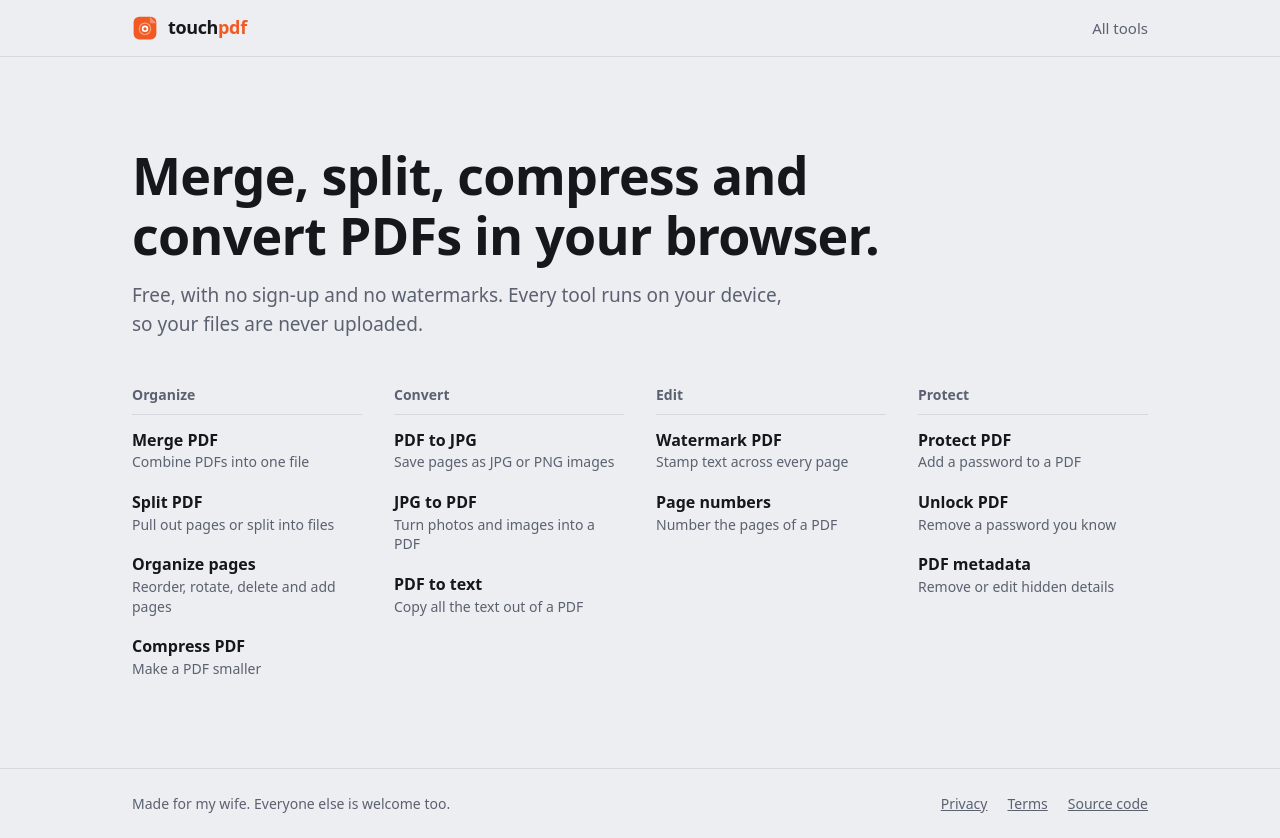
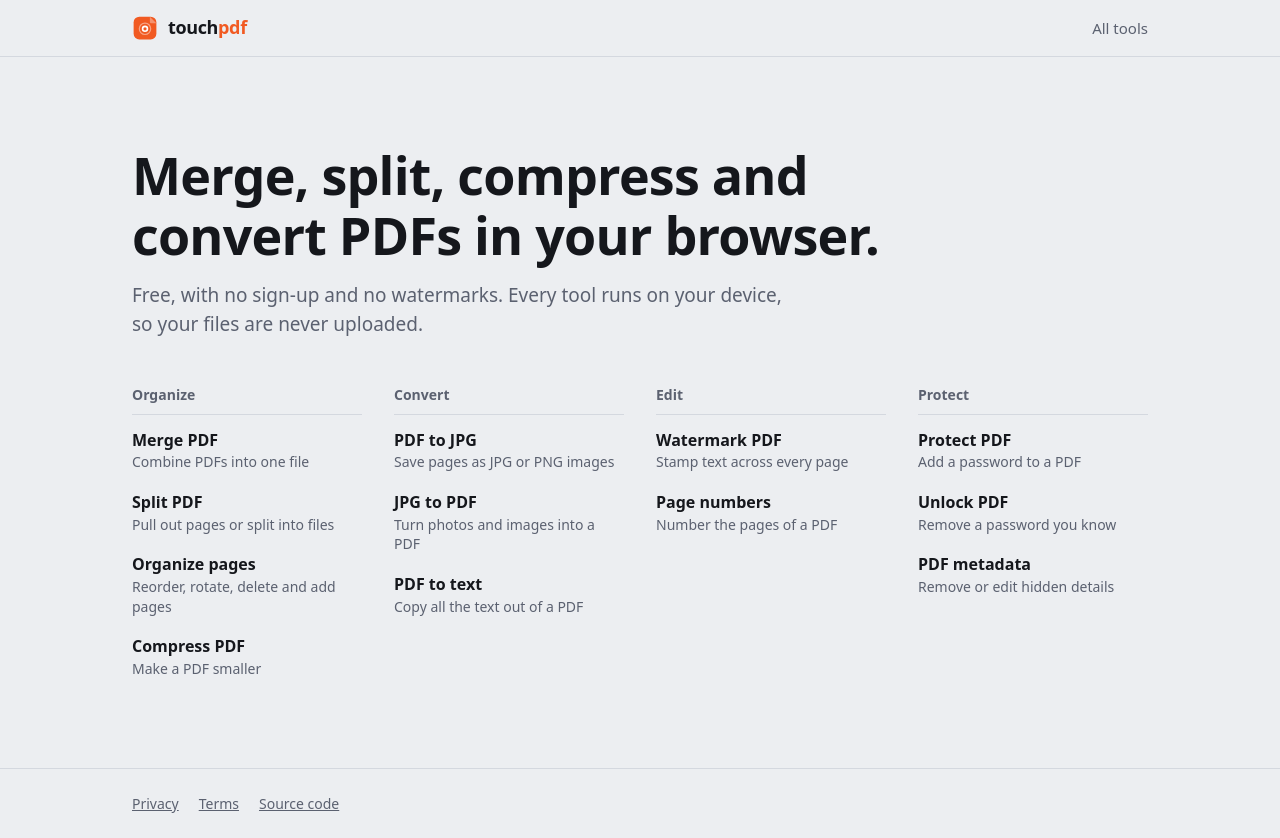
Before and after one commit to Zorik0/touchpdf, a Next.js app: page / in a window 1280 px wide. Built offline with nearby package versions, Linux system fonts and the light colour scheme.

Commit message:
Remove the personal line from the footer

```diff
--- a/src/components/SiteFooter.tsx
+++ b/src/components/SiteFooter.tsx
@@ -4,7 +4,6 @@ export function SiteFooter() {
   return (
     <footer className="site-footer">
       <div className="wrap footer-row">
-        <p>Made for my wife. Everyone else is welcome too.</p>
         <nav className="footer-links" aria-label="Footer">
           <Link href="/privacy">Privacy</Link>
           <Link href="/terms">Terms</Link>
```
